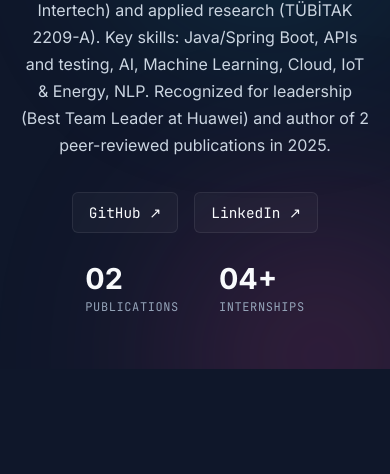
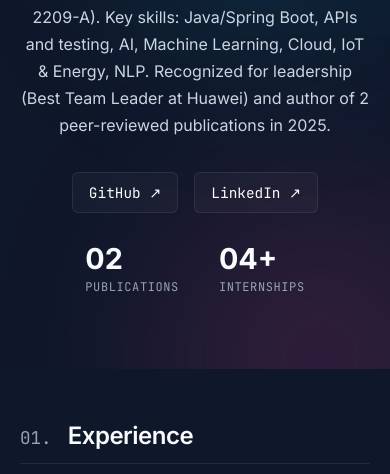
Before and after one commit to ipek03/ipek.com, a website: page index.html in a window 390 px wide. Shown: the part 475-949 px from the top of the page. Before the commit the page ends 844 px from the top, so only its background shows below. Drawn offline with Linux system fonts and the light colour scheme.

Commit message:
Fix mobile overlapping and FR button double-toggle bug

```diff
--- a/script.js
+++ b/script.js
@@ -429,7 +429,6 @@ document.addEventListener('DOMContentLoaded', () => {
   restorePrefs();
   renderAll();
   initNativeSnapScroll();
-  document.getElementById('lang-btn').addEventListener('click', toggleLang);
 });
 
 function toggleLang() {
--- a/styles.css
+++ b/styles.css
@@ -450,9 +450,10 @@ body {
   .nav-links { display: none; }
 
   /* Disable scroll snapping and let content flow naturally on mobile */
-  .fullpage-wrapper { scroll-snap-type: none; }
-  .slide { height: auto; min-height: 100vh; padding: 100px 20px 60px; scroll-snap-align: none; }
-  .slide-content { max-height: none; }
+  body { overflow: visible; height: auto; }
+  .fullpage-wrapper { scroll-snap-type: none; height: auto; overflow-y: visible; }
+  .slide { height: auto; min-height: auto; padding: 80px 20px 40px; scroll-snap-align: none; display: block; }
+  .slide-content { max-height: none; margin: 0 auto; }
   .scrollable-content { overflow: visible; padding-right: 0; }
 
   /* Hero section adjustments */
```
Also changed, not shown: index.html (+1 -1 lines).
